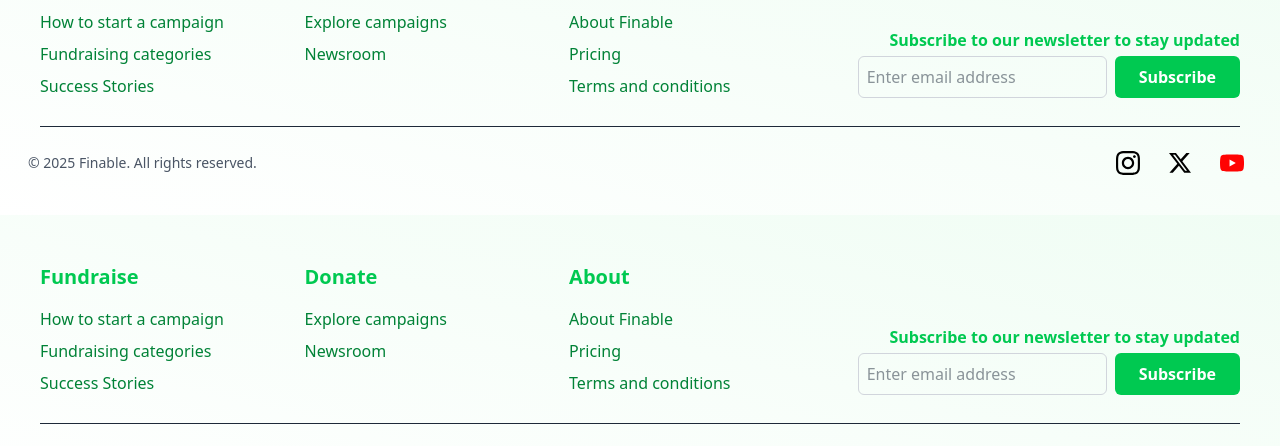
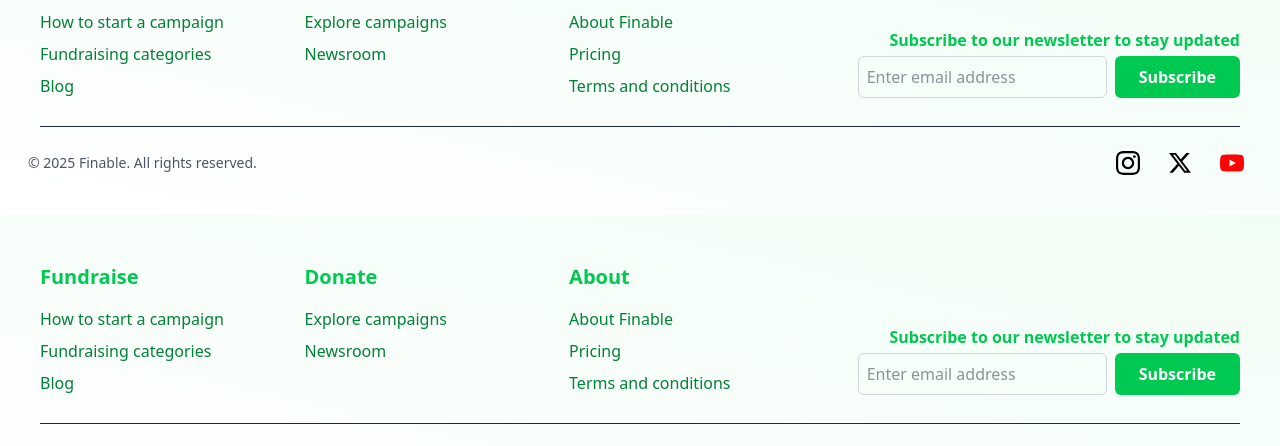
Before and after one commit to Rockstones80/FinableHQ, a Next.js app: page /blog in a window 1280 px wide. Shown: the part 922-1368 px from the top of the page. Built offline with nearby package versions, Linux system fonts and the light colour scheme; no server answers.

Commit message:
chore: adjusted wording

```diff
--- a/src/components/layout/Footer.tsx
+++ b/src/components/layout/Footer.tsx
@@ -1,4 +1,3 @@
-import { GraduationCap } from "lucide-react";
 import Image from "next/image";
 import Link from "next/link";
 import Button from "../ui/Button";
@@ -12,7 +11,7 @@ const sections = [
     items: [
       { name: "How to start a campaign", link: "/how-it-works" },
       { name: "Fundraising categories", link: "/browse" },
-      { name: "Success Stories", link: "/about" },
+      { name: "Blog", link: "/blog" },
     ],
   },
   {
```
Also changed, not shown: src/app/blog/page.tsx (line endings or trailing spaces).
